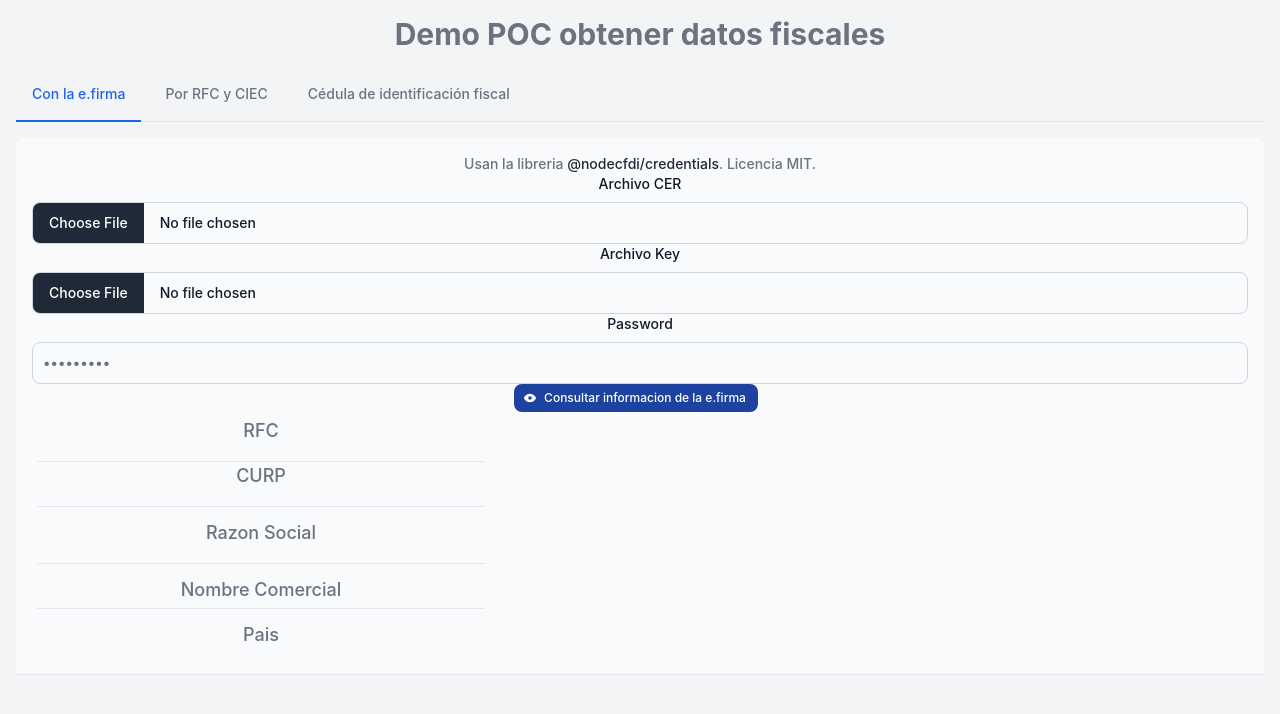
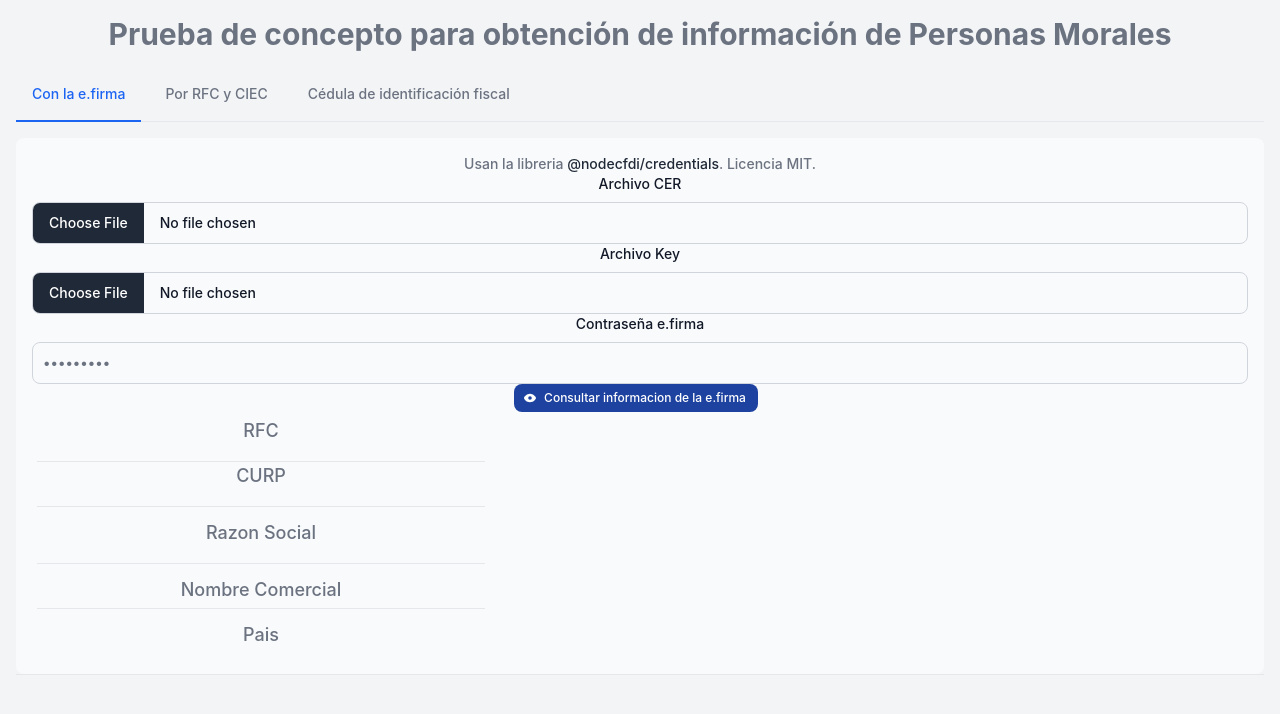
Before and after one commit to WalterEscamilla/demofiel, a website: page index.html in a window 1280 px wide. Drawn offline with nearby package versions, Linux system fonts and the light colour scheme; a script that the page names is missing.

Commit message:
ajustes de texto

```diff
--- a/index.html
+++ b/index.html
@@ -13,7 +13,7 @@
 <div class="text-sm font-medium text-center text-gray-500 border-b border-gray-200 dark:text-gray-400 dark:border-gray-700">
 
 <div class="mb-4 border-b border-gray-200 dark:border-gray-700">
-    <h1 class="text-3xl font-bold mb-4 text-center">Demo POC obtener datos fiscales</h1>
+    <h1 class="text-3xl font-bold mb-4 text-center">Prueba de concepto para obtención de información de Personas Morales</h1>
 
     <ul class="flex flex-wrap -mb-px text-sm font-medium text-center" id="myTab" data-tabs-toggle="#myTabContent" role="tablist">
         <li class="mr-2" role="presentation">
@@ -45,7 +45,7 @@
 
                         </div>
                         <div class="mt">
-                            <label for="password" class="block mb-2 text-sm font-medium text-gray-900 dark:text-white">Password</label>
+                            <label for="password" class="block mb-2 text-sm font-medium text-gray-900 dark:text-white">Contraseña e.firma</label>
         <input type="password"  tabindex="3" name="password" id="pass" class="bg-gray-50 border border-gray-300 text-gray-900 text-sm rounded-lg focus:ring-blue-500 focus:border-blue-500 block w-full p-2.5 dark:bg-gray-700 dark:border-gray-600 dark:placeholder-gray-400 dark:text-white dark:focus:ring-blue-500 dark:focus:border-blue-500" placeholder="•••••••••" required>
 
                         </div>
@@ -183,7 +183,7 @@
                 </div>
                 <div class="mb-4">
 
-                    <label for="password" class="block mb-2 text-sm font-medium text-gray-900 dark:text-white">Password</label>
+                    <label for="password" class="block mb-2 text-sm font-medium text-gray-900 dark:text-white">Contraseña SAT</label>
                     <input type="password"  tabindex="3" name="password" id="pass-input" class="bg-gray-50 border border-gray-300 text-gray-900 text-sm rounded-lg focus:ring-blue-500 focus:border-blue-500 block w-full p-2.5 dark:bg-gray-700 dark:border-gray-600 dark:placeholder-gray-400 dark:text-white dark:focus:ring-blue-500 dark:focus:border-blue-500" placeholder="•••••••••" required>
 
                 </div>
```
